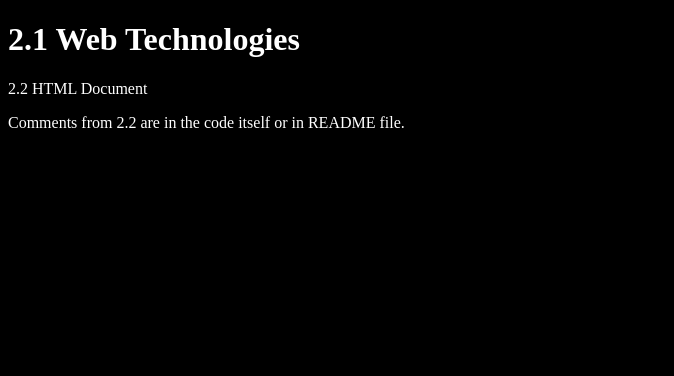
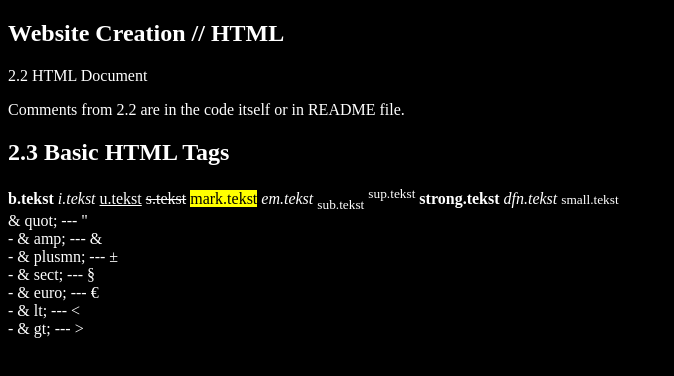
Before and after one commit to Nexuher/ExamPreparation, a plain HTML site: page index.html in a window 1280 px wide. Shown: the whole page, without its empty margins (0-674 px from the left). Drawn offline with Linux system fonts and the light colour scheme.

Commit message:
Part 1 of 2.3 Basic HTML Tags, README.md/Index.html

```diff
--- a/index.html
+++ b/index.html
@@ -17,9 +17,32 @@
 <!-- Zamkniecie nagłówka strony -->
 <body>
     <!-- Znacznik początku nagłówka strony -->
-    <h1>2.1 Web Technologies</h1>
+    <h2>Website Creation // HTML</h2>
     <p>2.2 HTML Document</p>
     Comments from 2.2 are in the code itself or in README file.
+
+    <h2>2.3 Basic HTML Tags</h2>
+    <b>b.tekst</b>
+    <i>i.tekst</i>
+    <u>u.tekst</u>
+    <s>s.tekst</s>
+    <mark>mark.tekst</mark>
+    <em>em.tekst</em>
+    <sub>sub.tekst</sub>
+    <sup>sup.tekst</sup>
+    <strong>strong.tekst</strong>
+    <dfn>dfn.tekst</dfn>
+    <small>small.tekst</small>
+
+    <br>
+
+    & quot; --- &quot; <br>
+    - & amp; --- &amp; <br>
+    - & plusmn;  --- &plusmn; <br>
+    - & sect;  --- &sect; <br>
+    - & euro;  --- &euro; <br>
+    - & lt;  --- &lt; <br>
+    - & gt;  --- &gt; <br>
 
 
 </body>
```
Also changed, not shown: 1 other file.
